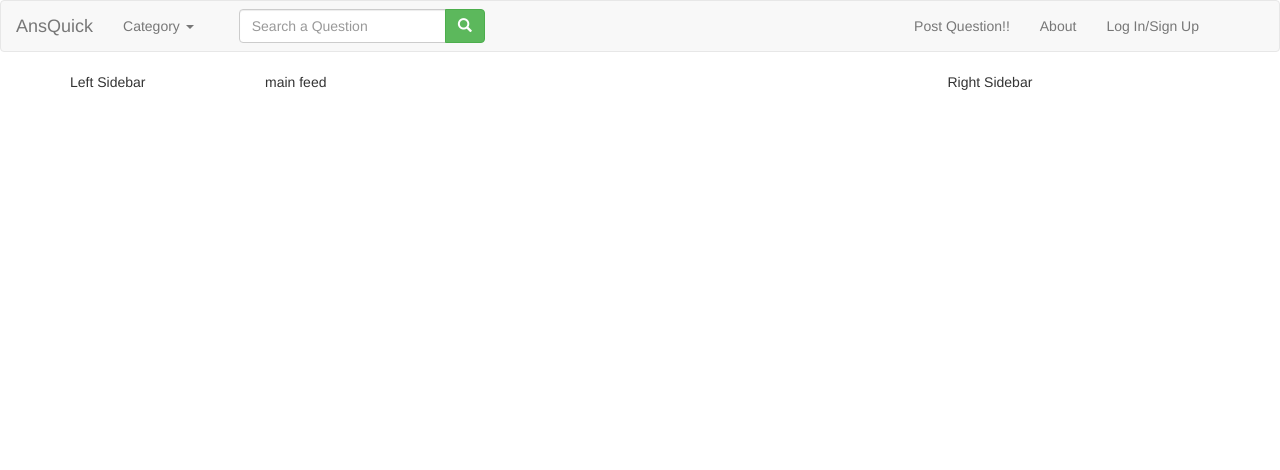
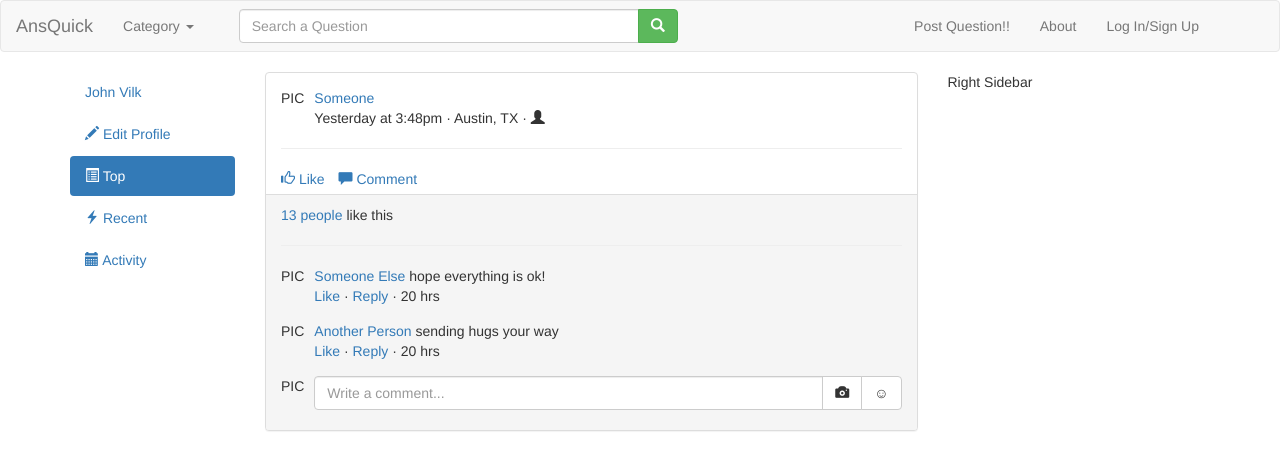
Before and after one commit to rajeshgupta3579/AnsQuick, a CodeIgniter app: page /database/ in a window 1280 px wide. Shown: the top 470 px of the page. Run offline with CodeIgniter, Linux system fonts and the light colour scheme; some libraries are stand-ins or nearby versions.

Commit message:
feed element

```diff
--- a/application/views/AnsQuick/feedElement.php
+++ b/application/views/AnsQuick/feedElement.php
@@ -3,11 +3,115 @@
   <div class="row">
     <!-- Left sidebar: A cell that spans 2 columns -->
     <div class="col-md-2">
-      Left Sidebar
+              <ul class="nav nav-pills nav-stacked">
+              <li role="presentation"><a href="#">John Vilk</a></li>
+              <li role="presentation">
+                <a href="#"><span class="glyphicon glyphicon-pencil"></span> Edit Profile</a>
+              </li>
+              <!-- List items that are just text are not indented, and look like the
+                   Facebook section labels. -->
+              <!-- The class "active" highlights this item in the list -->
+              <li role="presentation" class="active">
+                <a href="#"><span class="glyphicon glyphicon-list-alt"></span>   Top</a>
+              </li>
+              <!-- We can use badges in pills to add numbers beside them. -->
+              <li role="presentation">
+                <a href="#">
+                  <span class="glyphicon glyphicon-flash"></span> Recent
+                </a>
+              </li>
+              <li role="presentation">
+                <a href="#"><span class="glyphicon glyphicon-calendar"></span> Activity</a>
+              </li>
+
+
+            </ul>
     </div>
     <!-- Main feed: A cell that spans 7 columns -->
     <div class="col-md-7">
-      main feed
+                  <!-- Status update #1 -->
+              <div class="panel panel-default">
+              <div class="panel-body">
+                <!-- Post metadata -->
+                <div class="row">
+                  <div class="col-md-10">
+                    <div class="media">
+                      <div class="media-left media-top">
+                        PIC
+                      </div>
+                      <div class="media-body">
+                        <a href="#">Someone</a>
+                        <br> Yesterday at 3:48pm · Austin, TX · <span class="glyphicon glyphicon-user"></span>
+                      </div>
+                    </div>
+                  </div>
+
+                </div>
+                <!-- Post content -->
+                <hr>
+                <div class="row">
+                  <div class="col-md-12">
+                    <ul class="list-inline">
+                      <li>
+                      <a href="#"><span class="glyphicon glyphicon-thumbs-up"></span> Like</a>
+                      </li>
+                      <li>
+                      <a href="#addComment"><span class="glyphicon glyphicon-comment"></span> Comment</a>
+                      </li>
+
+                    </ul>
+
+                  </div>
+                </div>
+              </div>
+
+            <div class="panel-footer">
+              <div class="row">
+                <div class="col-md-12">
+                  <a href="#">13 people</a> like this
+                </div>
+              </div>
+              <hr>
+              <ul class="media-list">
+                <li class="media">
+                  <div class="media-left media-top">
+                    PIC
+                  </div>
+                  <div class="media-body">
+                    <a href="#">Someone Else</a> hope everything is ok!
+                    <br><a href="#">Like</a> · <a href="#">Reply</a> · 20 hrs
+                  </div>
+                </li>
+                <li class="media">
+                  <div class="media-left media-top">
+                    PIC
+                  </div>
+                  <div class="media-body">
+                    <a href="#">Another Person</a> sending hugs your way
+                    <br><a href="#">Like</a> · <a href="#">Reply</a> · 20 hrs
+                  </div>
+                </li>
+                <li class="media">
+                  <div class="media-left media-top">
+                    PIC
+                  </div>
+                  <div class="media-body">
+                    <div class="input-group">
+                      <input type="text" class="form-control" id="addComment"placeholder="Write a comment...">
+                      <span class="input-group-btn">
+                        <button class="btn btn-default" type="button">
+                          <span class="glyphicon glyphicon-camera"></span>
+                        </button>
+                        <button class="btn btn-default" type="button">
+                          ☺
+                        </button>
+                      </span>
+                    </div>
+                  </div>
+                </li>
+              </ul>
+            </div>
+              </div>
     </div>
     <!-- Right sidebar: A cell that spans 3 columns -->
     <div class="col-md-3">
--- a/application/views/AnsQuick/header.php
+++ b/application/views/AnsQuick/header.php
@@ -7,7 +7,7 @@
   <link rel="stylesheet" href="http://maxcdn.bootstrapcdn.com/bootstrap/3.3.6/css/bootstrap.min.css">
   <style>
   #searchBox{
-    /*width: 100%;*/
+    width: 400px;
   }
   #searchButton{
     /*margin-left: 0px;*/
@@ -20,7 +20,20 @@
     margin-right: 200px;
     */
   }
-  .ui-autocomplete-input, .ui-menu, .ui-menu-item {  z-index: 2006; }
+  .hr {
+ margin-top: 5px;
+ margin-bottom: 5px;
+ /* The color of `hr` is set by its top border color.
+    Yeah, it's weird. */
+ border-top: 1px solid lightgray;
+}
+.list-inline {
+  margin-bottom: 0px;
+}
+.panel-body {
+  padding-bottom: 5px;
+}
+
   </style>
 </head>
 <body>
```
